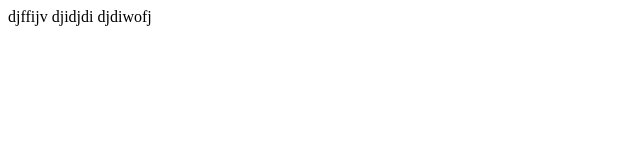
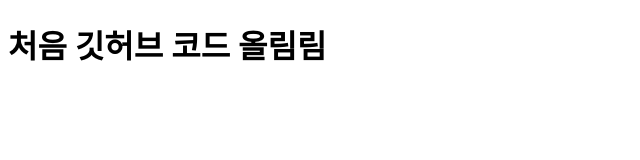
Before and after one commit to sdh3090/first-hong-project, a plain HTML site: page index.html in a window 1280 px wide. Shown: the whole page, without its empty margins (0-640 px from the left). Drawn offline with Linux system fonts and the light colour scheme.

Commit message:
second commit

```diff
--- a/index.html
+++ b/index.html
@@ -6,6 +6,6 @@
     <title>Document</title>
   </head>
   <body>
-    djffijv djidjdi djdiwofj
+    <h1>처음 깃허브 코드 올림림</h1>
   </body>
 </html>
```
